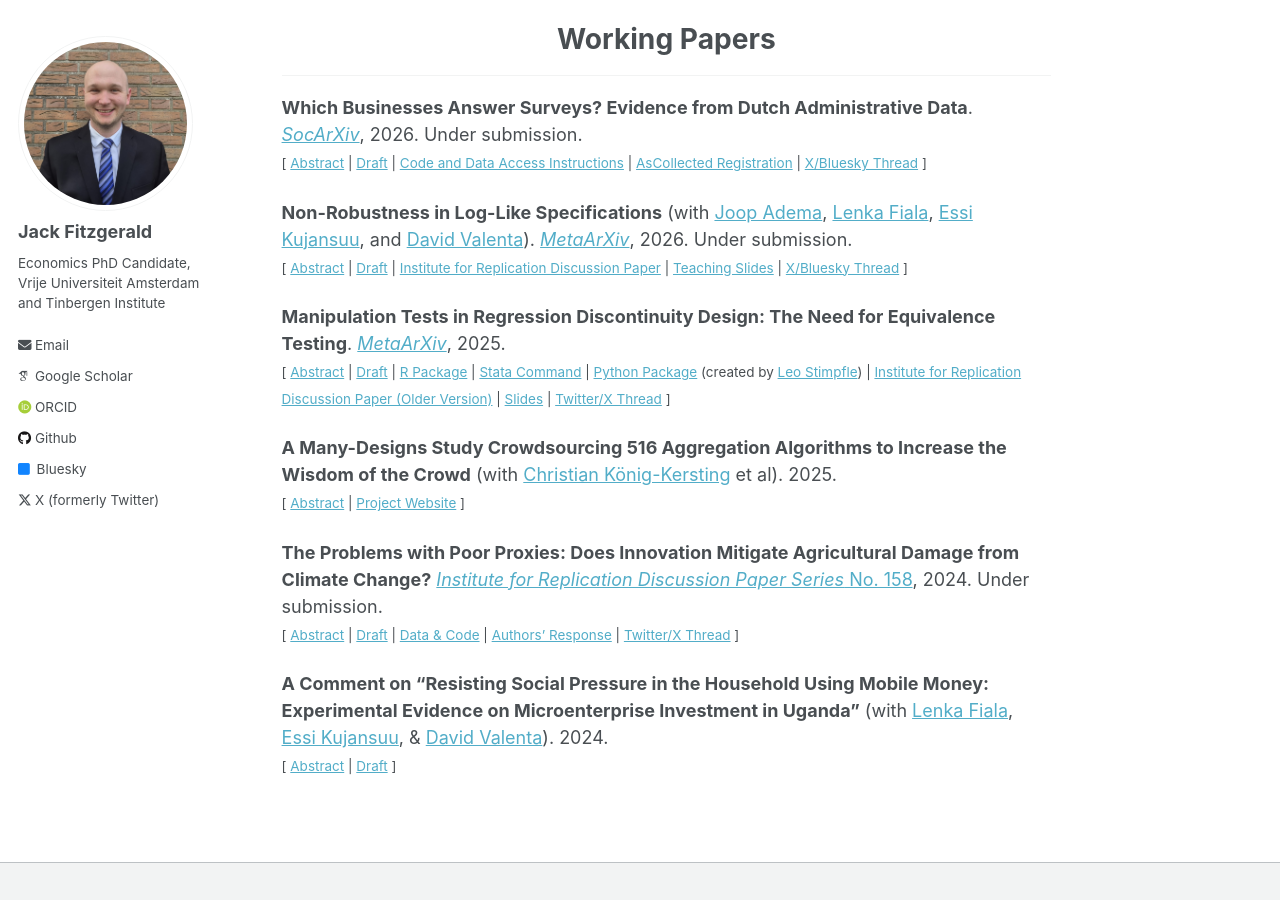
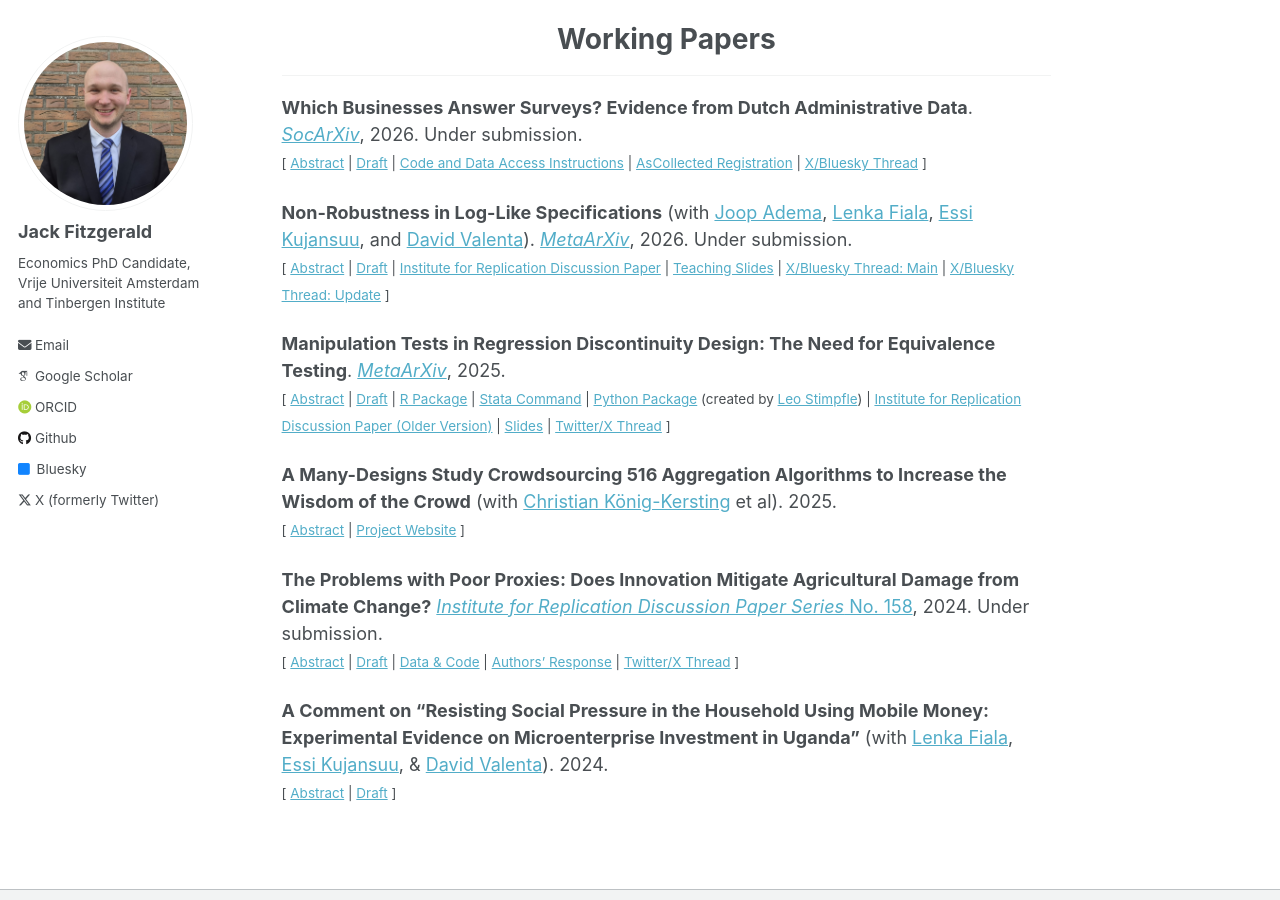
Before and after one commit to jack-fitzgerald/jack-fitzgerald.github.io, a Jekyll site: the page built from _pages/papers.md, in a window 1280 px wide and 900 px high, scrolled down 1961 px. Built offline with Jekyll 4.4.1, drawn with Linux system fonts in a browser that asks for light colours; some web fonts are replaced.

Commit message:
Update papers.md

```diff
--- a/_pages/papers.md
+++ b/_pages/papers.md
@@ -138,7 +138,7 @@ I leverage a unique administrative register covering the universe of establishme
 </small><br><br/></div>
 
 **Non-Robustness in Log-Like Specifications** (with [Joop Adema](https://jopieadema.github.io/), [Lenka Fiala](https://www.lenkafiala.com/), [Essi Kujansuu](https://sites.google.com/view/essi-kujansuu/home), and [David Valenta](https://valenta.dev/)). [<i>MetaArXiv</i>](https://osf.io/preprints/metaarxiv/juda7_v2), 2026. Under submission. <br/>
-<small>[ <a href="#/" onclick="visib('log-like')">Abstract</a> | [Draft](https://osf.io/preprints/metaarxiv/juda7_v2) | [Institute for Replication Discussion Paper](https://hdl.handle.net/10419/338628) | [Teaching Slides](https://jack-fitzgerald.github.io/files/Log-Like_Teaching_Slides.pdf) | [X/Bluesky Thread](https://threadreaderapp.com/thread/2033677501256405091.html) ] </small>
+<small>[ <a href="#/" onclick="visib('log-like')">Abstract</a> | [Draft](https://osf.io/preprints/metaarxiv/juda7_v2) | [Institute for Replication Discussion Paper](https://hdl.handle.net/10419/338628) | [Teaching Slides](https://jack-fitzgerald.github.io/files/Log-Like_Teaching_Slides.pdf) | [X/Bluesky Thread: Main](https://threadreaderapp.com/thread/2033677501256405091.html) | [X/Bluesky Thread: Update](https://threadreaderapp.com/thread/2071526165748084927.html) ] </small>
 
 <div id="log-like" style="display: none; text-align: justify; line-height: 1.2" ><small>
 
```
